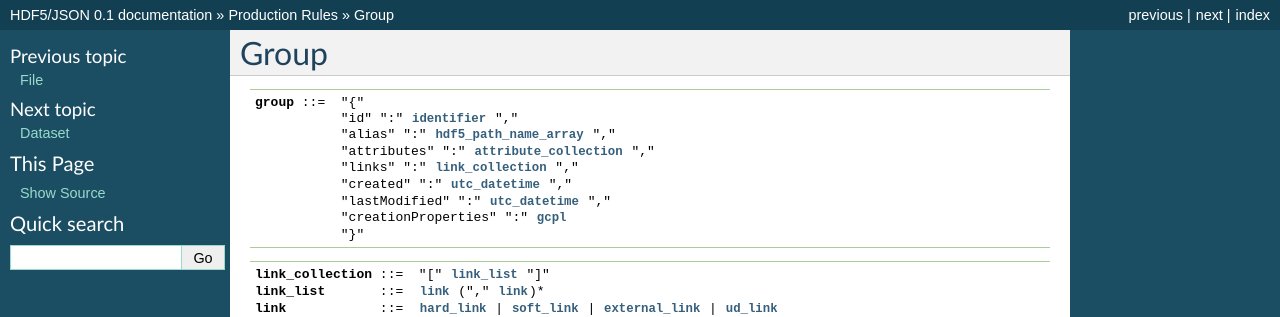
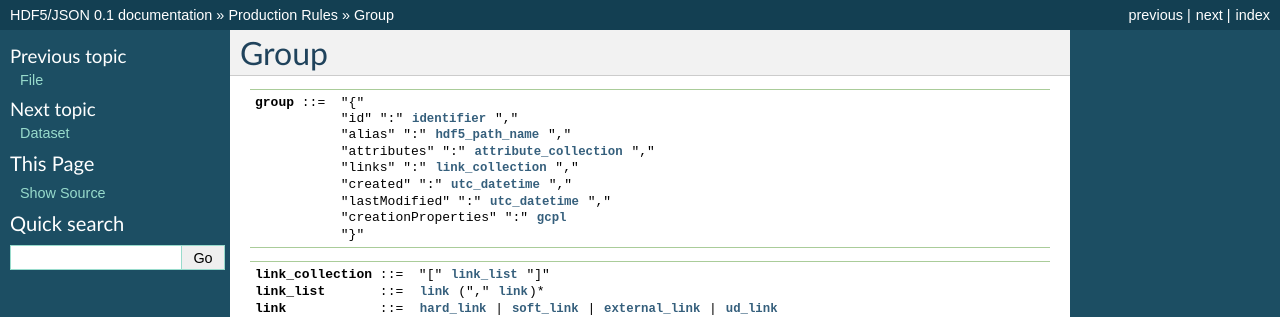
Before and after one commit to HDFGroup/hdf5-json, a Sphinx documentation site: the page built from docs/bnf/group.rst, in a window 1280 px wide. Shown: the top 317 px of the page. Built offline with Sphinx 7.4.7, drawn with Linux system fonts in a browser that asks for light colours; pages that are not in the unit, such as notebooks, are missing from menus.

Commit message:
Additional simplifications for H5RAW
- string representations of attribute values
- at most one alias

```diff
--- a/docs/bnf/attribute_collection.rst
+++ b/docs/bnf/attribute_collection.rst
@@ -8,7 +8,7 @@
             : "name" ":" `ascii_string` | `unicode_string` ","
             : "type" ":" ( `datatype` | "{" "idref" : `id_reference` "}" ) ","
             : "shape" ":" `dataspace` ","
-            : "value" ":" `json_value` ","
+            : "value" ":" `unicode_string` ","
             : "creationProperties" ":" `acpl`
             : "}"
    acpl: "{"
--- a/docs/bnf/dataset.rst
+++ b/docs/bnf/dataset.rst
@@ -4,7 +4,7 @@
 .. productionlist::
    dataset: "{"
           : "id" ":" `identifier` ","
-          : "alias" ":" `hdf5_path_name_array` ","
+          : "alias" ":" `hdf5_path_name` ","
 	  : "attributes" ":" `attribute_collection` ","
 	  : "type" ":" ( `datatype` | "{" "idref" : `id_reference` "}" ) ","
 	  : "shape" ":" `dataspace` ","
--- a/docs/bnf/datatype.rst
+++ b/docs/bnf/datatype.rst
@@ -4,7 +4,7 @@
 .. productionlist::
    datatype_object: "{"
                   : "id" ":" `identifier` ","
-                  : "alias" ":" `hdf5_path_name_array` ","
+                  : "alias" ":" `hdf5_path_name` ","
                   : "type" ":" `datatype`
                   : "}"
    datatype:  `array_datatype`
--- a/docs/bnf/group.rst
+++ b/docs/bnf/group.rst
@@ -4,7 +4,7 @@
 .. productionlist::
    group: "{"
         : "id" ":" `identifier` ","
-        : "alias" ":" `hdf5_path_name_array` ","
+        : "alias" ":" `hdf5_path_name` ","
 	: "attributes" ":" `attribute_collection` ","
 	: "links" ":" `link_collection` ","
 	: "created" ":" `utc_datetime` ","
```
